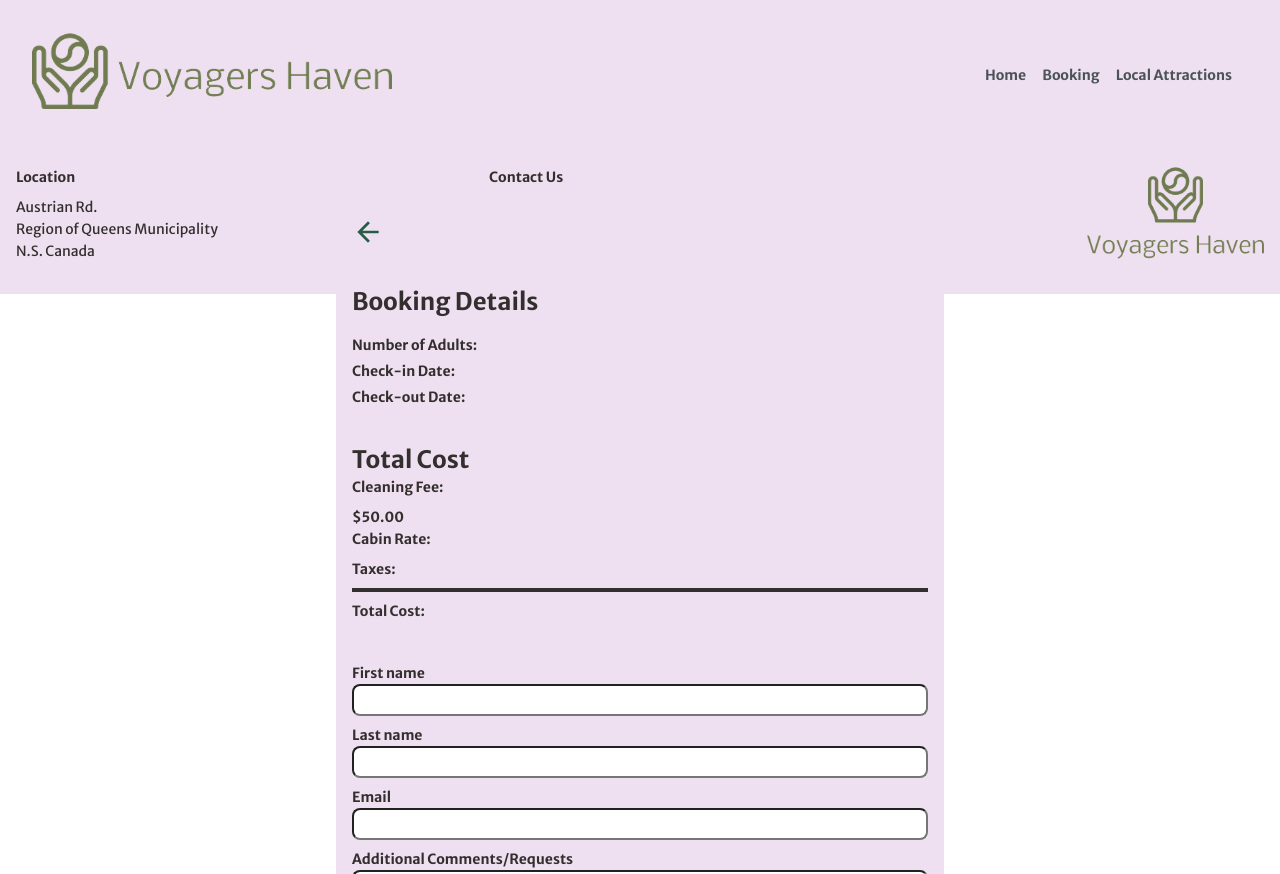
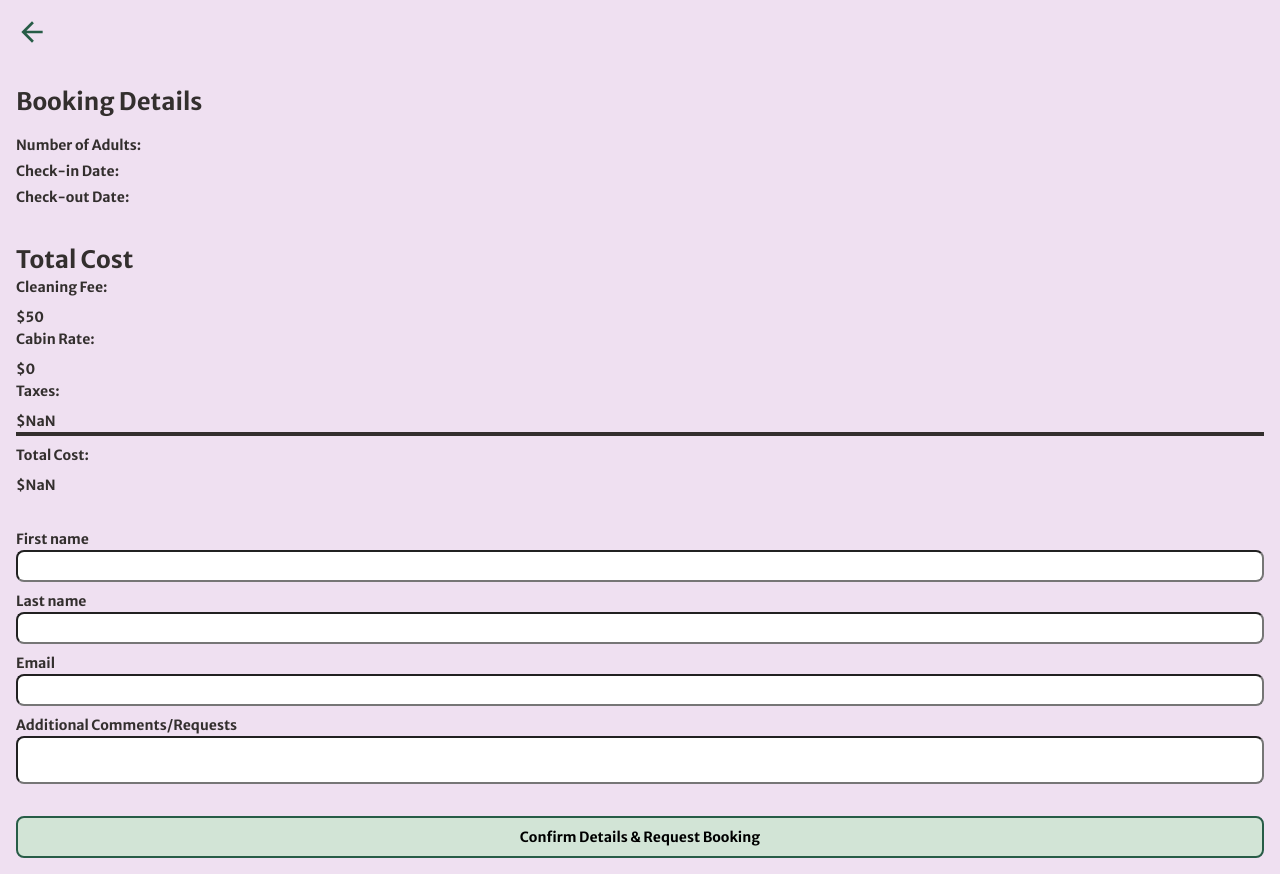
Before and after one commit to lauracourtney/laura-courtney-capstone, a React (Vite) app in the folder laura-courtney-capstone-fe/: page /confirmation in a window 1280 px wide. Before the commit the page ends 800 px from the top, so only its background shows below. Built offline with nearby package versions, Linux system fonts and the light colour scheme.

Commit message:
all components functional, header menu dropdown added

```diff
--- a/laura-courtney-capstone-fe/package.json
+++ b/laura-courtney-capstone-fe/package.json
@@ -10,6 +10,7 @@
     "preview": "vite preview"
   },
   "dependencies": {
+    "axios": "^1.7.9",
     "node": "^22.13.0",
     "primereact": "^10.9.1",
     "react": "^18.3.1",
--- a/laura-courtney-capstone-fe/src/components/Confirm/Confirm.jsx
+++ b/laura-courtney-capstone-fe/src/components/Confirm/Confirm.jsx
@@ -12,7 +12,6 @@ export default function Confirm({
     <section className="confirmation">
       <svg
         onClick={() => {
-          console.log("SVG clicked");
           closeModal();
         }}
         className="confirmation__back"
--- a/laura-courtney-capstone-fe/src/components/Header/Header.jsx
+++ b/laura-courtney-capstone-fe/src/components/Header/Header.jsx
@@ -1,10 +1,18 @@
-import { NavLink } from "react-router-dom";
+import { useState } from "react";
 import "./Header.scss";
 import HorizontalLogo from "../../assets/images/horizontal-logo.png";
+import NavMenu from "../NavMenu/NavMenu";
 
 export default function Header() {
+  const [openMenu, setOpenMenu] = useState(false);
+
+  const openMenuBar = () => {
+    setOpenMenu(!openMenu);
+  };
+
   return (
     <header className="header">
+      <div className="header__top">
         <div className="header__left">
           <img
             src={HorizontalLogo}
@@ -13,17 +21,29 @@ export default function Header() {
           />
         </div>
 
-      <nav className="header__navigation">
-        <NavLink to="/" className="header__link">
-          <h3 className="header__item">Home</h3>
-        </NavLink>
-        <NavLink to="/booking" className="header__link">
-          <h3 className="header__item">Booking</h3>
-        </NavLink>
-        <NavLink to="/booking" className="header__link">
-          <h3 className="header__item">Local Attractions</h3>
-        </NavLink>
-      </nav>
+        <svg
+          xmlns="http://www.w3.org/2000/svg"
+          xmlnsXlink="http://www.w3.org/1999/xlink"
+          fill="#000000"
+          version="1.1"
+          id="Capa_1"
+          viewBox="0 0 24.75 24.75"
+          xmlSpace="preserve"
+          className="header__icon"
+          onClick={openMenuBar}
+        >
+          <g>
+            <path d="M0,3.875c0-1.104,0.896-2,2-2h20.75c1.104,0,2,0.896,2,2s-0.896,2-2,2H2C0.896,5.875,0,4.979,0,3.875z M22.75,10.375H2   c-1.104,0-2,0.896-2,2c0,1.104,0.896,2,2,2h20.75c1.104,0,2-0.896,2-2C24.75,11.271,23.855,10.375,22.75,10.375z M22.75,18.875H2   c-1.104,0-2,0.896-2,2s0.896,2,2,2h20.75c1.104,0,2-0.896,2-2S23.855,18.875,22.75,18.875z" />
+          </g>
+        </svg>
+      </div>
+      <div className="header__bottom">
+        {openMenu && (
+          <>
+            <NavMenu />
+          </>
+        )}
+      </div>
     </header>
   );
 }
--- a/laura-courtney-capstone-fe/src/components/Header/Header.scss
+++ b/laura-courtney-capstone-fe/src/components/Header/Header.scss
@@ -3,11 +3,14 @@
 @use "../../styles/partials/mixins" as *;
 
 .header {
-  @include mobile-styling;
-  @include flex-box(space-between, center);
+  &__top {
+    @include mobile-styling;
+    @include flex-box(space-between, center);
+    position: relative;
 
-  @include tablet {
-    padding: 2rem;
+    @include tablet {
+      padding: 2rem 2rem 0 2rem;
+    }
   }
 
   &__logo {
@@ -18,18 +21,7 @@
     }
   }
 
-  &__navigation {
-    @include flex-box(space-between, baseline);
-  }
-
-  &__link {
-    list-style: none;
-    padding-right: 1rem;
-    color: $primary-color;
-    text-decoration: none;
-
-    &:hover {
-      color: $primary-color-dark;
-    }
+  &__icon {
+    @include height-width(2rem, 2rem);
   }
 }
--- /dev/null
+++ b/laura-courtney-capstone-fe/src/components/NavMenu/NavMenu.jsx
@@ -0,0 +1,20 @@
+import "./NavMenu.scss";
+import { NavLink } from "react-router-dom";
+
+export default function NavMenu() {
+  return (
+    <nav className="navigation">
+      <div className="navigation__menu">
+        <NavLink to="/" className="navigation__link">
+          <h3 className="navigation__item">Home</h3>
+        </NavLink>
+        <NavLink to="/booking" className="navigation__link">
+          <h3 className="navigation__item">Booking</h3>
+        </NavLink>
+        <NavLink to="/booking" className="navigation__link">
+          <h3 className="navigation__item">Local Attractions</h3>
+        </NavLink>
+      </div>
+    </nav>
+  );
+}
--- /dev/null
+++ b/laura-courtney-capstone-fe/src/components/NavMenu/NavMenu.scss
@@ -0,0 +1,32 @@
+@use "../../styles/partials/fonts" as *;
+@use "../../styles/partials/variables" as *;
+@use "../../styles/partials/mixins" as *;
+
+.navigation {
+  @include mobile-styling;
+  padding-bottom: 1rem;
+
+  &__menu {
+    @include flex-box(space-evenly, baseline);
+
+    @include tablet {
+      @include flex-box(flex-end, flex-end, nowrap, column);
+      padding: 0 2rem;
+    }
+  }
+
+  &__link {
+    list-style: none;
+    padding-right: 1rem;
+    color: $primary-color;
+    text-decoration: none;
+
+    @include tablet {
+      padding-right: 0;
+    }
+
+    &:hover {
+      color: $primary-color-dark;
+    }
+  }
+}
--- a/laura-courtney-capstone-fe/src/components/Pricing/Pricing.jsx
+++ b/laura-courtney-capstone-fe/src/components/Pricing/Pricing.jsx
@@ -1,6 +1,9 @@
 import "./Pricing.scss";
 
-export default function Pricing({ pets }) {
+export default function Pricing({ pets, rates }) {
+  const cleaning = 50.0;
+  const petFee = pets * 15;
+
   return (
     <section className="breakdown">
       <h2 className="breakdown__title">Total Cost</h2>
@@ -8,29 +11,35 @@ export default function Pricing({ pets }) {
       {pets >= 1 && (
         <div className="breakdown__pets">
           <h3 className="breakdown__item">Pet Fee:</h3>
-          <h3>${pets * 20}</h3>
+          <h3>${petFee}</h3>
         </div>
       )}
 
       <div className="breakdown__cleaning">
         <h3 className="breakdown__item">Cleaning Fee:</h3>
-        <h3>$50.00</h3>
+        <h3>${cleaning}</h3>
       </div>
 
       <div className="breakdown__cabin">
         <h3 className="breakdown__item">Cabin Rate:</h3>
-        <h3></h3>
+        <h3>${rates?.rateFee || 0}</h3>
       </div>
       <div className="breakdown__taxes">
         <h3 className="breakdown__item">Taxes:</h3>
-        <h3></h3>
+        <h3>${(petFee + cleaning + (rates?.rateFee || 0)) * 0.15}</h3>
       </div>
 
       <div className="breakdown__border"></div>
 
       <div className="breakdown__total">
         <h3 className="breakdown__item">Total Cost:</h3>
-        <h3></h3>
+        <h3>
+          $
+          {petFee +
+            cleaning +
+            (rates?.rateFee || 0) +
+            (petFee + cleaning + (rates?.rateFee || 0)) * 0.15}
+        </h3>
       </div>
     </section>
   );
--- a/laura-courtney-capstone-fe/src/components/Reservation/Reservation.jsx
+++ b/laura-courtney-capstone-fe/src/components/Reservation/Reservation.jsx
@@ -3,6 +3,7 @@ import { useState } from "react";
 import "react-calendar/dist/Calendar.css";
 import "./Reservation.scss";
 import ConfirmationPage from "../../pages/ConfirmationPage/ConfirmationPage.jsx";
+import axios from "axios";
 
 export default function Reservation() {
   const [checkIn, setCheckIn] = useState(null);
@@ -11,6 +12,8 @@ export default function Reservation() {
   const [children, setChildren] = useState(0);
   const [pets, setPets] = useState(0);
   const [openConfirmModal, setOpenConfirmModal] = useState(null);
+  const [error, setError] = useState(null);
+  const [rates, setRates] = useState("0");
 
   const openModal = () => {
     setOpenConfirmModal(true);
@@ -21,12 +24,22 @@ export default function Reservation() {
     setOpenConfirmModal(false);
   };
 
-  const handleDateChange = (value) => {
-    if (value[0] === value[1]) {
+  const handleDateChange = async (value) => {
+    if (value[0].getTime() === value[1].getTime()) {
       alert("Please select a valid date range, minimum one night stay");
     } else {
       setCheckIn(value[0]);
       setCheckOut(value[1]);
+    }
+    console.log("date value", value);
+
+    try {
+      let url = `http://localhost:8080/api/rates`;
+      const response = await axios.post(url, value);
+      setRates(response.data);
+    } catch (error) {
+      console.error("Error fetching rates data", error);
+      setError("Failed to fetch rates");
     }
   };
 
@@ -92,6 +105,8 @@ export default function Reservation() {
           <h2 className="reservation__date">{checkOut?.toDateString()}</h2>
         </div>
       </div>
+
+      {console.log("value", [checkIn, checkOut])}
       <Calendar
         onChange={handleDateChange}
         value={[checkIn, checkOut]}
@@ -100,7 +115,10 @@ export default function Reservation() {
         next2Label="Next"
         prev2Label="Prev"
       />
-      <h2 className="reservation__rate">Rate for selected dates:</h2>
+
+      <h2 className="reservation__rate">
+        Rate for selected dates: ${rates.rateFee}
+      </h2>
       <button className="reservation__button" onClick={openModal}>
         <h3>Proceed to Booking Confirmation</h3>
       </button>
@@ -114,6 +132,7 @@ export default function Reservation() {
             checkIn={checkIn}
             checkOut={checkOut}
             closeModal={closeModal}
+            rates={rates}
           />
         </>
       )}
--- a/laura-courtney-capstone-fe/src/components/Reservation/Reservation.scss
+++ b/laura-courtney-capstone-fe/src/components/Reservation/Reservation.scss
@@ -4,7 +4,6 @@
 
 .reservation {
   @include mobile-styling;
-  position: relative;
 
   @include tablet {
     @include tablet-padding;
--- a/laura-courtney-capstone-fe/src/pages/ConfirmationPage/ConfirmationPage.jsx
+++ b/laura-courtney-capstone-fe/src/pages/ConfirmationPage/ConfirmationPage.jsx
@@ -10,6 +10,7 @@ export default function ConfirmationPage({
   checkIn,
   checkOut,
   closeModal,
+  rates,
 }) {
   return (
     <section className="confirm-modal">
@@ -21,7 +22,7 @@ export default function ConfirmationPage({
         checkOut={checkOut}
         closeModal={closeModal}
       />
-      <Pricing />
+      <Pricing pets={pets} rates={rates} />
       <DetailsForm />
     </section>
   );
--- a/laura-courtney-capstone-fe/src/pages/ConfirmationPage/ConfirmationPage.scss
+++ b/laura-courtney-capstone-fe/src/pages/ConfirmationPage/ConfirmationPage.scss
@@ -4,22 +4,9 @@
 
 .confirm-modal {
   background-color: $primary-color-light;
-  position: fixed;
-  top: 0;
-  left: 0;
-  @include height-width(100vh, 100%);
+  position: absolute;
+  @include height-width(100vh, 100vw);
+  left: 0rem;
+  top: 0rem;
   z-index: 3;
-
-  @include tablet {
-    @include height-width(16rem, auto);
-    top: 12.5rem;
-    right: 2rem;
-    left: 2rem;
-    margin: 0 1rem;
-  }
-
-  @include desktop {
-    right: 20rem;
-    left: 20rem;
-  }
 }
```
Also changed, not shown: 2 other files (tests, documents, lock files or other folders). Lines whose indentation alone changed are shown as unchanged.
